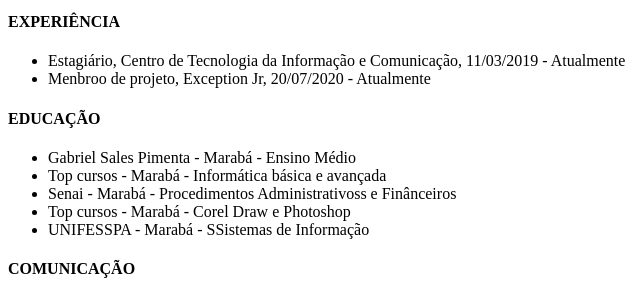
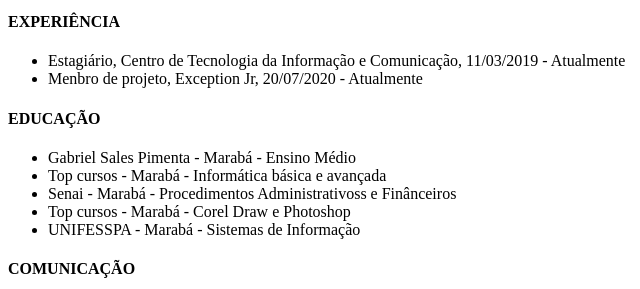
Before and after one commit to tarciosillva/curriculo.html, a plain HTML site: page index.html in a window 1280 px wide. Shown: the part 562-851 px from the top of the page, 0-640 px from the left. Drawn offline with Linux system fonts and the light colour scheme.

Commit message:
Update index.html

```diff
--- a/index.html
+++ b/index.html
@@ -51,7 +51,7 @@
 
                <ul>
                    <li>Estagiário, Centro de Tecnologia da Informação e Comunicação, 11/03/2019 - Atualmente</li>
-                   <li>Menbroo de projeto, Exception Jr, 20/07/2020 - Atualmente</li>
+                   <li>Menbro de projeto, Exception Jr, 20/07/2020 - Atualmente</li>
                </ul>
 
                <h4>EDUCAÇÃO</h4>
@@ -61,7 +61,7 @@
                    <li>Top cursos - Marabá - Informática básica e avançada</li>
                    <li>Senai - Marabá - Procedimentos Administrativoss e Finânceiros</li>
                    <li>Top cursos - Marabá - Corel Draw e Photoshop</li>
-                   <li>UNIFESSPA - Marabá - SSistemas de Informação</li>
+                   <li>UNIFESSPA - Marabá - Sistemas de Informação</li>
                </ul>
 
                <h4>COMUNICAÇÃO</h4>
```
